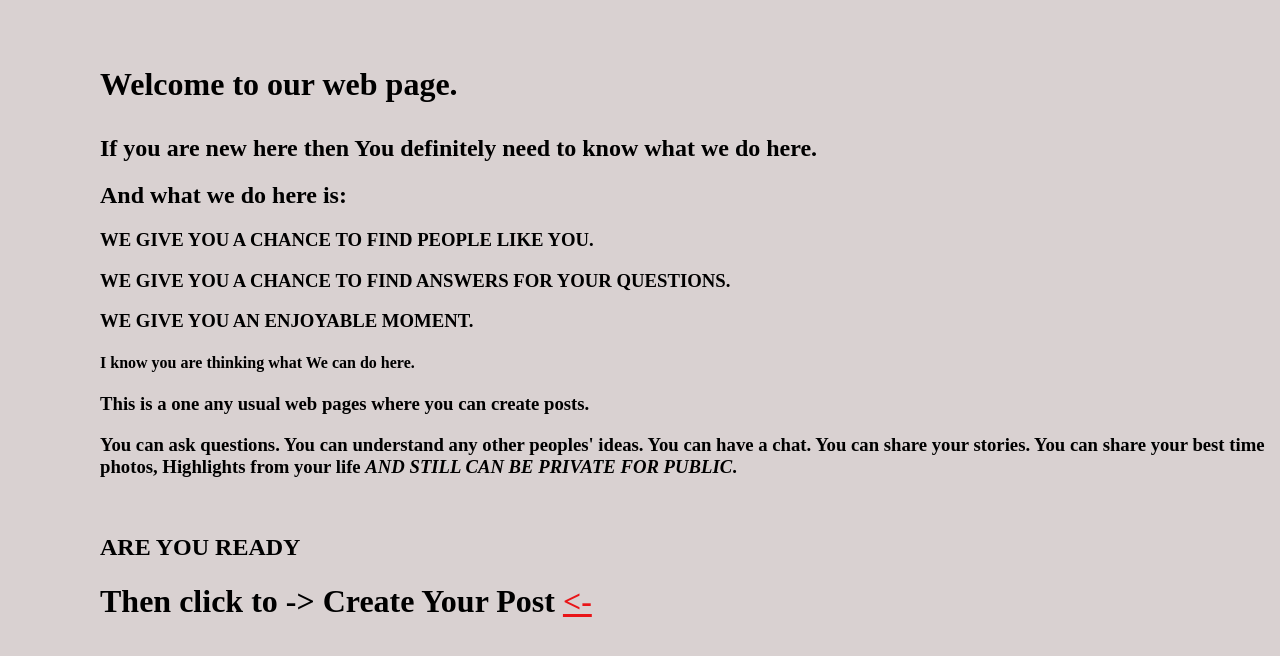
After one commit to saidsabri010/AFP-2020-PHP-PROJECT-1, a PHP site: page /our_services.php in a window 1280 px wide. The commit adds this page. Shown: the top 656 px of the page. Run offline with PHP 8.4, Linux system fonts and the light colour scheme.

Commit message:
our services has been added

```diff
--- a/blog/index.php
+++ b/blog/index.php
@@ -40,7 +40,7 @@ if(isset($_GET['logout'])){
 <ul>
   <li> <a class="active" href="index.php">Home</a> </li>
   <li> <a href="add_post.php">Add post</a></li>
-  <li> <a href="#servecies">Our Service</a> </li>
+  <li> <a href="our_services.php">Our Service</a> </li>
   <li> <a href="#ourteam">Our Team</a> </li>
   <li> <a href="#about">About</a> </li>
   <li> <a href="#contact us">Contact us</a> </li>
--- /dev/null
+++ b/blog/our_services.php
@@ -0,0 +1,39 @@
+<!doctype html>
+<html>
+<head>
+<meta charset="utf-8">
+<title>Untitled Document</title>
+<style type="text/css">
+body,td,th {
+	color: #000000;
+}
+body {
+	background-color: #D9D1D1;
+	margin-left: 100px;
+	background-image: url(file:///C|/xampp/htdocs/AFP-2020-PHP-PROJECT/images/download.jpg);
+	background-repeat: no-repeat;
+}
+a:link {
+	color: #E91518;
+}
+</style>
+</head>
+
+<body bgcolor="#D02D30">
+<p>&nbsp;</p>
+<h1>
+  <p>       <em><strong>  </strong></em>Welcome to our web page. </p></h1>
+<h2>If you are new here then You definitely need to know what we do here. </h2>
+<h2>And what we do here is:</h2>
+<h3> WE GIVE YOU A CHANCE TO FIND PEOPLE LIKE YOU. </h3>
+<h3>WE GIVE YOU A CHANCE TO FIND ANSWERS FOR YOUR QUESTIONS.</h3>
+<h3>WE GIVE YOU AN ENJOYABLE MOMENT.</h3>
+<h4> I know you are thinking what We can do here. </h4>
+<h3>This is a one any usual web pages where you can create posts.</h3>
+<h3> You can ask questions. You can understand any other peoples' ideas. You can have a chat. You can share your stories. You can share your best time photos, Highlights from your life <em>AND STILL CAN BE PRIVATE FOR PUBLIC</em>.</h3>
+
+<p>&nbsp;</p>
+	 <h2>ARE YOU READY</h2>
+	 <h1>Then click to -&gt; Create Your Post <a href='post.php'>&lt;- </h1>
+</body>
+</html>
```
Also changed, not shown: images/download.jpg (added).
